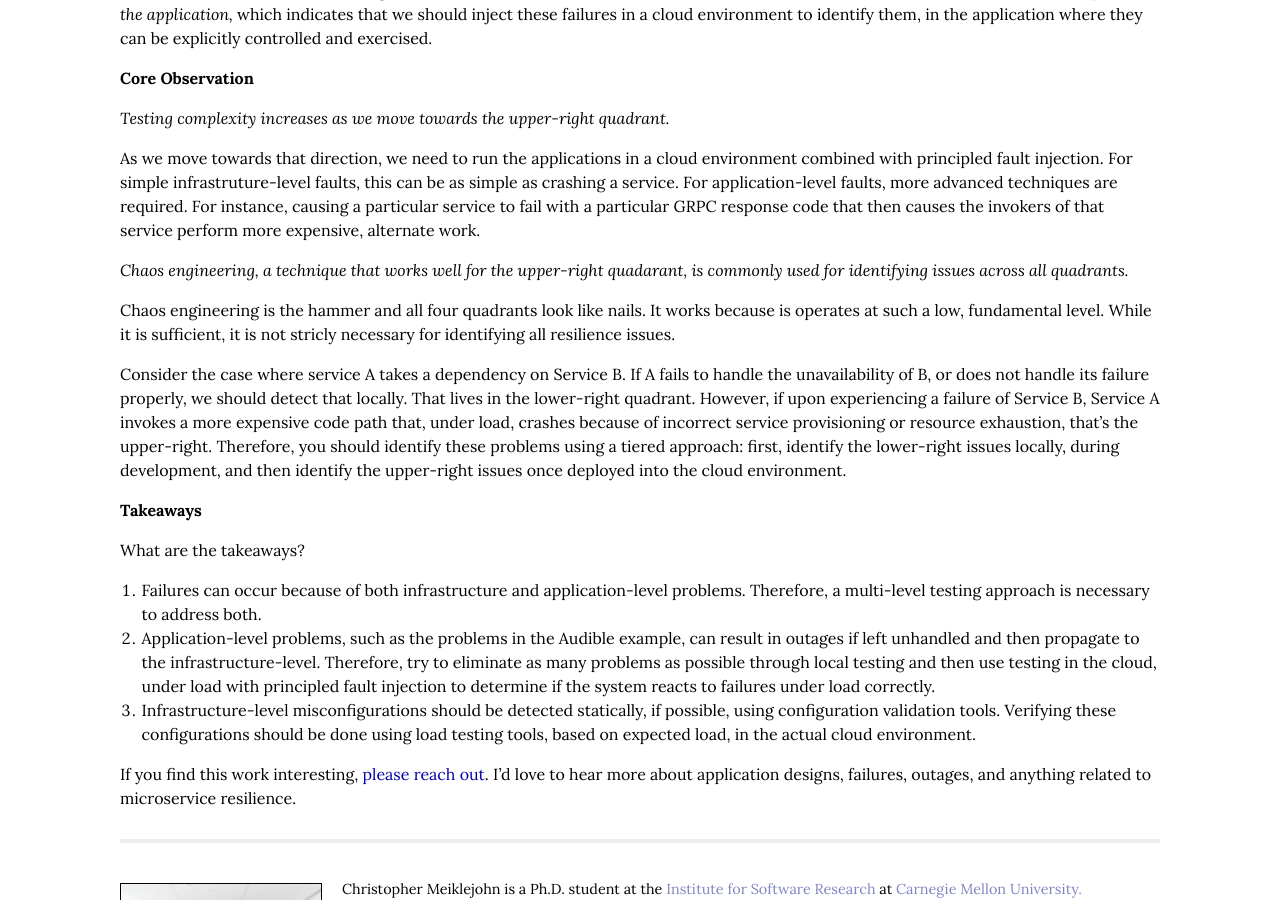
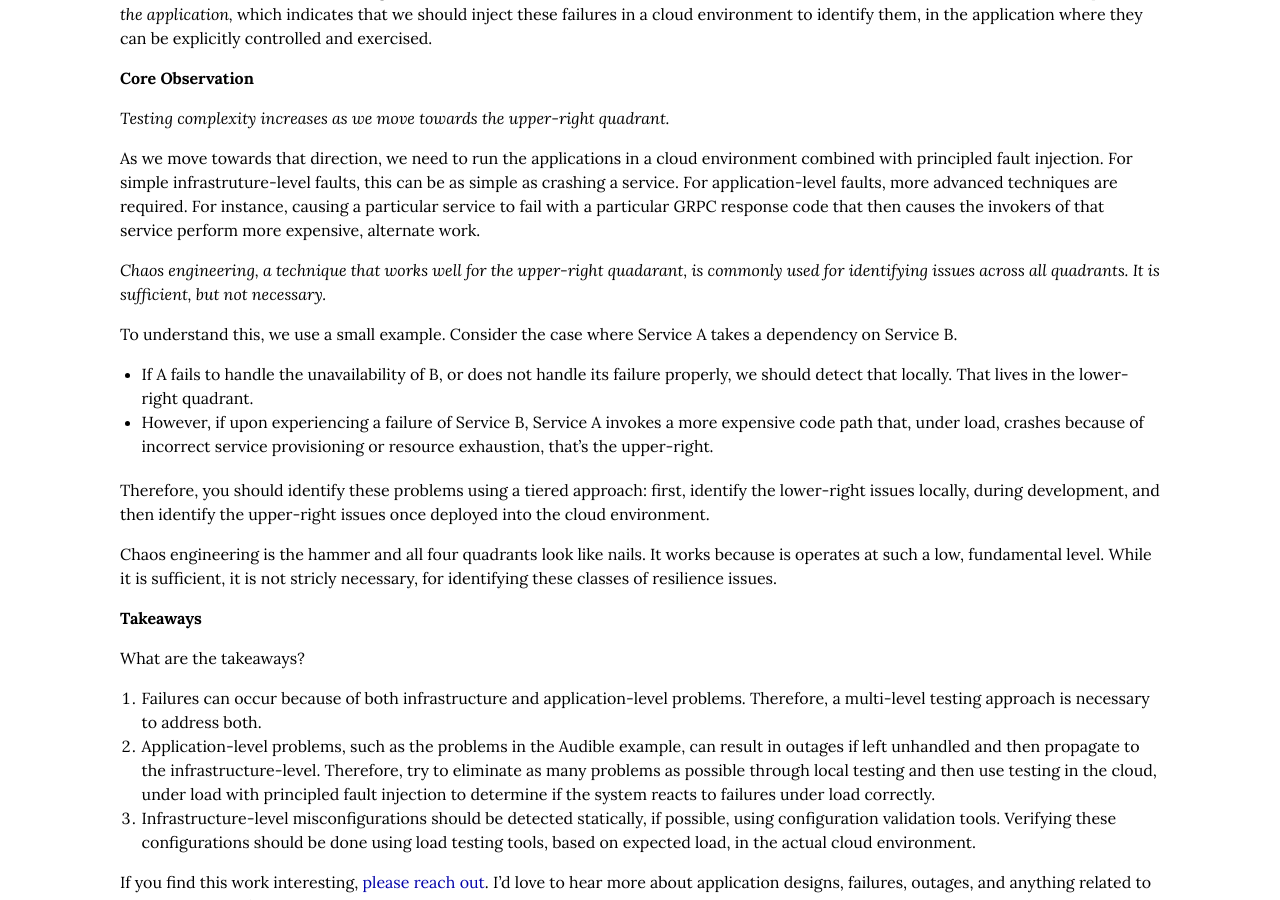
Before and after one commit to cmeiklejohn/cmeiklejohn.github.io, a Jekyll site: the page built from _posts/2022-03-19-understanding-faults.markdown, in a window 1280 px wide and 900 px high, scrolled down 6827 px. Built offline with Jekyll 4.4.1, drawn with Linux system fonts in a browser that asks for light colours; some web fonts are replaced.

Commit message:
prototype

```diff
--- a/_posts/2022-03-19-understanding-faults.markdown
+++ b/_posts/2022-03-19-understanding-faults.markdown
@@ -173,13 +173,16 @@ _Testing complexity increases as we move towards the upper-right quadrant._
 
 As we move towards that direction, we need to run the applications in a cloud environment combined with principled fault injection.  For simple infrastruture-level faults, this can be as simple as crashing a service.  For application-level faults, more advanced techniques are required.  For instance, causing a particular service to fail with a particular GRPC response code that then causes the invokers of that service perform more expensive, alternate work.
 
-_Chaos engineering, a technique that works well for the upper-right quadarant, is commonly used for identifying issues across all quadrants._
+_Chaos engineering, a technique that works well for the upper-right quadarant, is commonly used for identifying issues across all quadrants.  It is sufficient, but not necessary._
 
-Chaos engineering is the hammer and all four quadrants look like nails.  It
-works because is operates at such a low, fundamental level.  While it is
-sufficient, it is not stricly necessary for identifying all resilience issues.
+To understand this, we use a small example.  Consider the case where Service A takes a dependency on Service B.
 
-Consider the case where service A takes a dependency on Service B.  If A fails to handle the unavailability of B, or does not handle its failure properly, we should detect that locally.  That lives in the lower-right quadrant.  However, if upon experiencing a failure of Service B, Service A invokes a more expensive code path that, under load, crashes because of incorrect service provisioning or resource exhaustion, that's the upper-right.  Therefore, you should identify these problems using a tiered approach: first, identify the lower-right issues locally, during development, and then identify the upper-right issues once deployed into the cloud environment.
+* If A fails to handle the unavailability of B, or does not handle its failure properly, we should detect that locally.  That lives in the lower-right quadrant.
+* However, if upon experiencing a failure of Service B, Service A invokes a more expensive code path that, under load, crashes because of incorrect service provisioning or resource exhaustion, that's the upper-right.
+
+Therefore, you should identify these problems using a tiered approach: first, identify the lower-right issues locally, during development, and then identify the upper-right issues once deployed into the cloud environment.
+
+Chaos engineering is the hammer and all four quadrants look like nails.  It works because is operates at such a low, fundamental level.  While it is sufficient, it is not stricly necessary, for identifying these classes of resilience issues.
 
 ## Takeaways
 
```
